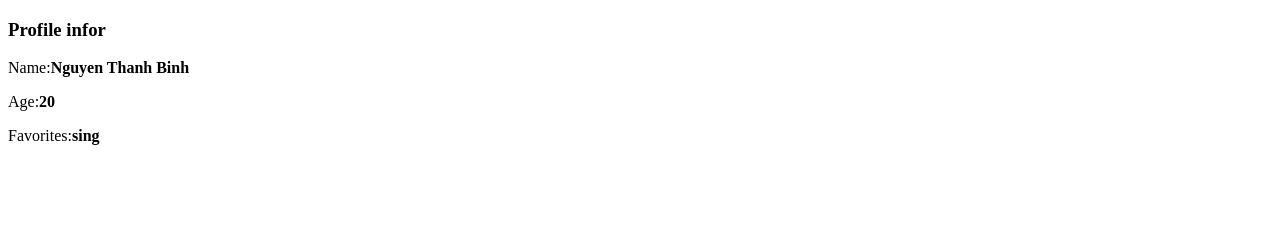
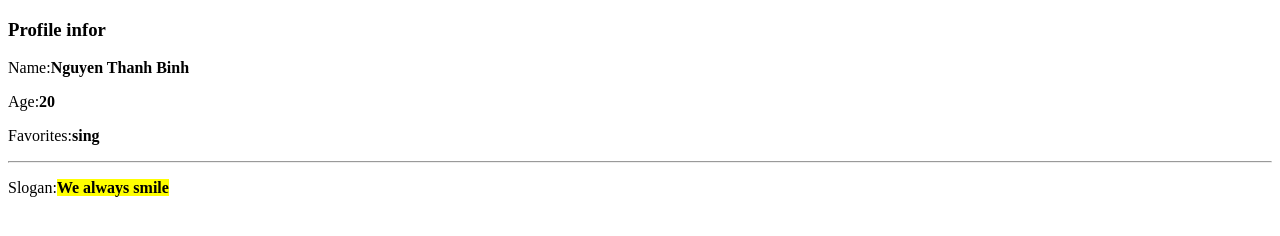
Before and after one commit to binhthanh00/binhthanh00.github.io, a plain HTML site: page 170200/index.html in a window 1280 px wide. Drawn offline with Linux system fonts and the light colour scheme.

Commit message:
add more slogan

```diff
--- a/170200/index.html
+++ b/170200/index.html
@@ -10,5 +10,8 @@
     <p>Name:<b>Nguyen Thanh Binh</b></p>
     <p>Age:<b>20</b></p>
     <p>Favorites:<b>sing</b></p>
+    <hr>
+    <p>Slogan:<b><mark>We always smile</mark></b></p>
+
 </body>
 </html>
```
